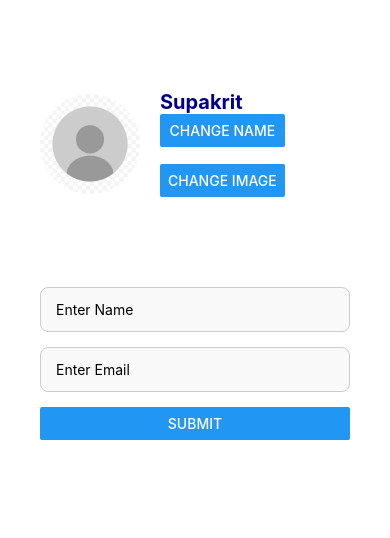
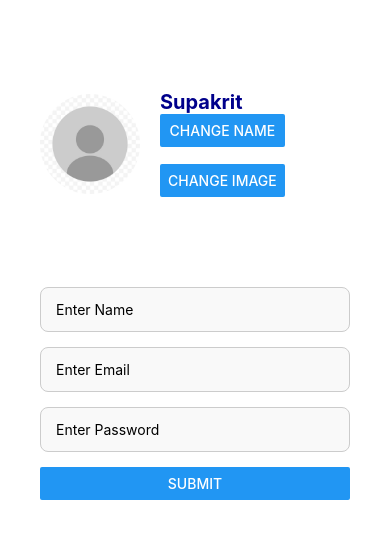
Before and after one commit to furstfirst2480/reactnativeTNI, a React Native app: screen / in a window 390 px wide. Shown: the top 538 px of the page. Built offline with nearby package versions, Linux system fonts and the light colour scheme.

Commit message:
Practice4_TextInputComponent

```diff
--- a/component/login.tsx
+++ b/component/login.tsx
@@ -1,25 +1,71 @@
-import {  View,TextInput, Button } from 'react-native'
-import React from 'react'
-import { stylesLogin } from '../styles/styles' // เรียกใช้สไตล์จากไฟล์ styles.ts
+import { View, TextInput, Button, Alert } from "react-native";
+import React, { useState } from "react";
+import { stylesLogin } from "../styles/styles"; // เรียกใช้สไตล์จากไฟล์ styles.ts
 
-const Login = () => {
+const Login = (): React.JSX.Element => {
+  const [name, setName] = useState("");
+  const [email, setEmail] = useState("");
+  const [password,setPassword] =useState("");
+  const validateEmail =(email:string):boolean =>{
+    const recheckEmail =  /\S+@\S+\.\S+/
+    return recheckEmail.test(email);
+  };
+  const handleSubmit = () => {
+    let errorMessage ="";
+    if (!name) {
+    //   Alert.alert("Alert", "Please Enter Name", [{ text: "OK" }]);
+    //   return; // break;
+    errorMessage +="Please Enter Name\n";
+    }
+    if (!email) {
+    //   Alert.alert("Alert", "Please Enter Email", [{ text: "OK" }]);
+    //   return; // break;
+    errorMessage +="Please Enter Email\n";
+    }else if(!validateEmail(email)){
+        errorMessage += "Invalid Email Format\n";
+    }
+     //check password
+    if (!password) {
+        //   Alert.alert("Alert", "Please Enter Email", [{ text: "OK" }]);
+        //   return; // break;
+        errorMessage +="Please Enter Password\n";
+        }else if(password.length<6){
+            errorMessage +="Password must be at leaset 6 characters\n";
+        }
+
+    if (errorMessage) {
+        Alert.alert("Error", errorMessage.trim(), [{ text: "OK" }]);
+        return; // break;
+      }
+    Alert.alert("Alert","Success", [{ text: "OK" }]);
+  };
   return (
     <View style={stylesLogin.container}>
       <TextInput
         style={stylesLogin.input}
         placeholder="Enter Name"
+        value={name}
+        onChangeText={setName}
       />
       <TextInput
         style={stylesLogin.input}
         placeholder="Enter Email"
         keyboardType="email-address"
+        value={email}
+        onChangeText={setEmail}
       />
-      <View >
-        <Button title="SUBMIT" />
+      <TextInput
+        style={stylesLogin.input}
+        placeholder="Enter Password"
+        value={password}
+        onChangeText={setPassword}
+        secureTextEntry={true}
+      />
+      <View>
+        <Button title="SUBMIT" onPress={handleSubmit} />
       </View>
     </View>
+  );
+};
 
-  )
-}
-
-export default Login
+export default Login;
```
